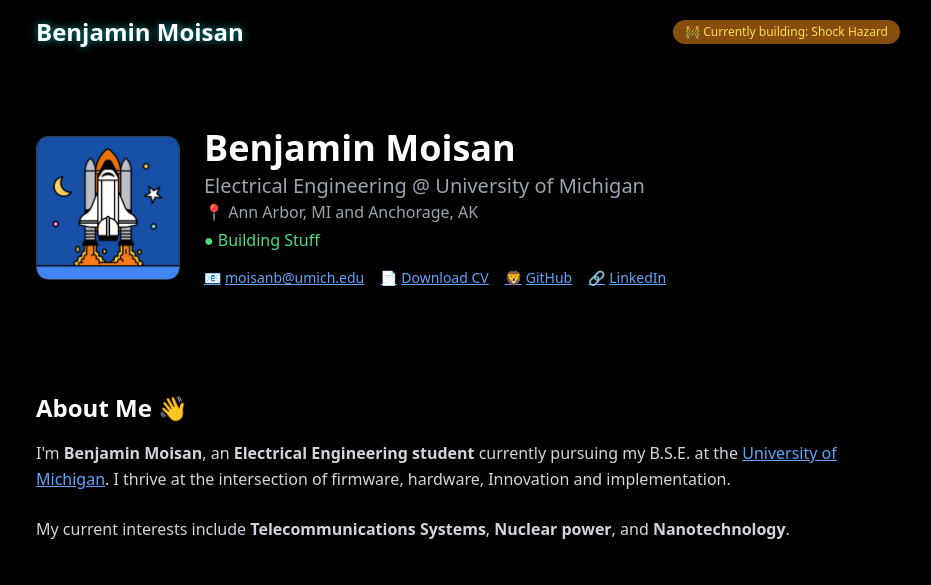
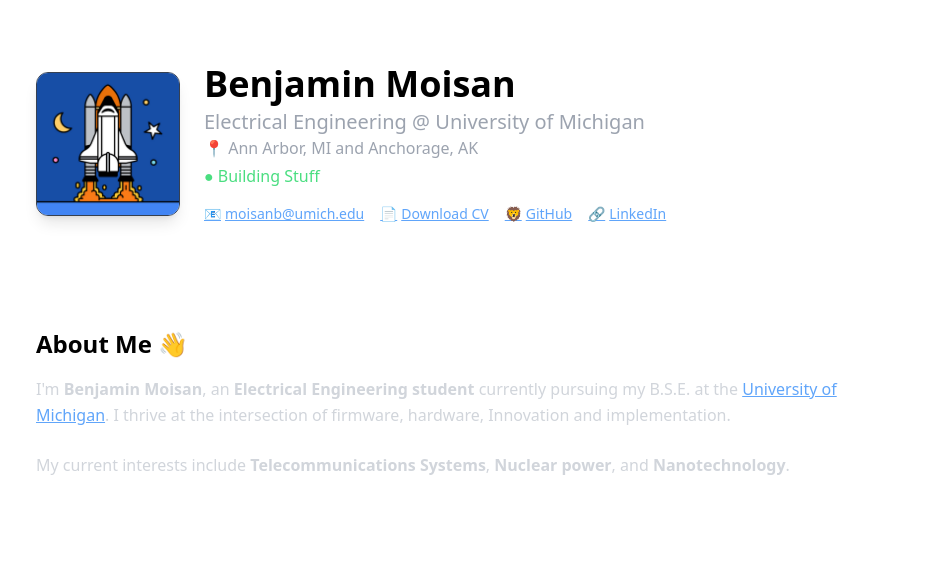
Before and after one commit to B100dev/PortfolioWebsite, a plain HTML site: page index.html in a window 1280 px wide. Shown: the whole page, without its empty margins (172-1103 px from the left). Drawn offline with nearby package versions, Linux system fonts and the light colour scheme.

Commit message:
Update index.html

```diff
--- a/index.html
+++ b/index.html
@@ -42,30 +42,6 @@
       }
     </style>
   </head>
-  <body class="bg-black text-white theme-transition text-[0.8rem] md:text-[0.95rem] lg:text-[1rem]" id="pageBody">
-
-    <div class="scroll-progress" id="progressBar"></div>
-
-    <script>
-      window.onscroll = function() {
-        var winScroll = document.body.scrollTop || document.documentElement.scrollTop;
-        var height = document.documentElement.scrollHeight - document.documentElement.clientHeight;
-        var scrolled = (winScroll / height) * 100;
-        document.getElementById("progressBar").style.width = scrolled + "%";
-      };
-
-      if (localStorage.getItem('theme') === 'dark') {
-        document.documentElement.classList.add('dark');
-      }
-    </script>
-
-    <section class="max-w-4xl mx-auto px-4 py-4 animate-fadeIn">
-      <div class="flex justify-between items-center">
-        <h2 class="text-2xl font-bold glow-text">Benjamin Moisan</h2>
-        <span class="bg-yellow-800 text-yellow-300 px-3 py-1 rounded-full text-xs">🚧 Currently building: Shock Hazard</span>
-      </div>
-    </section>
-
     <!-- Header Section (Styled like Trushant's) -->
     <section id="intro" class="max-w-4xl mx-auto px-4 py-16 text-left">
       <div class="flex flex-col md:flex-row items-center gap-6">
```
